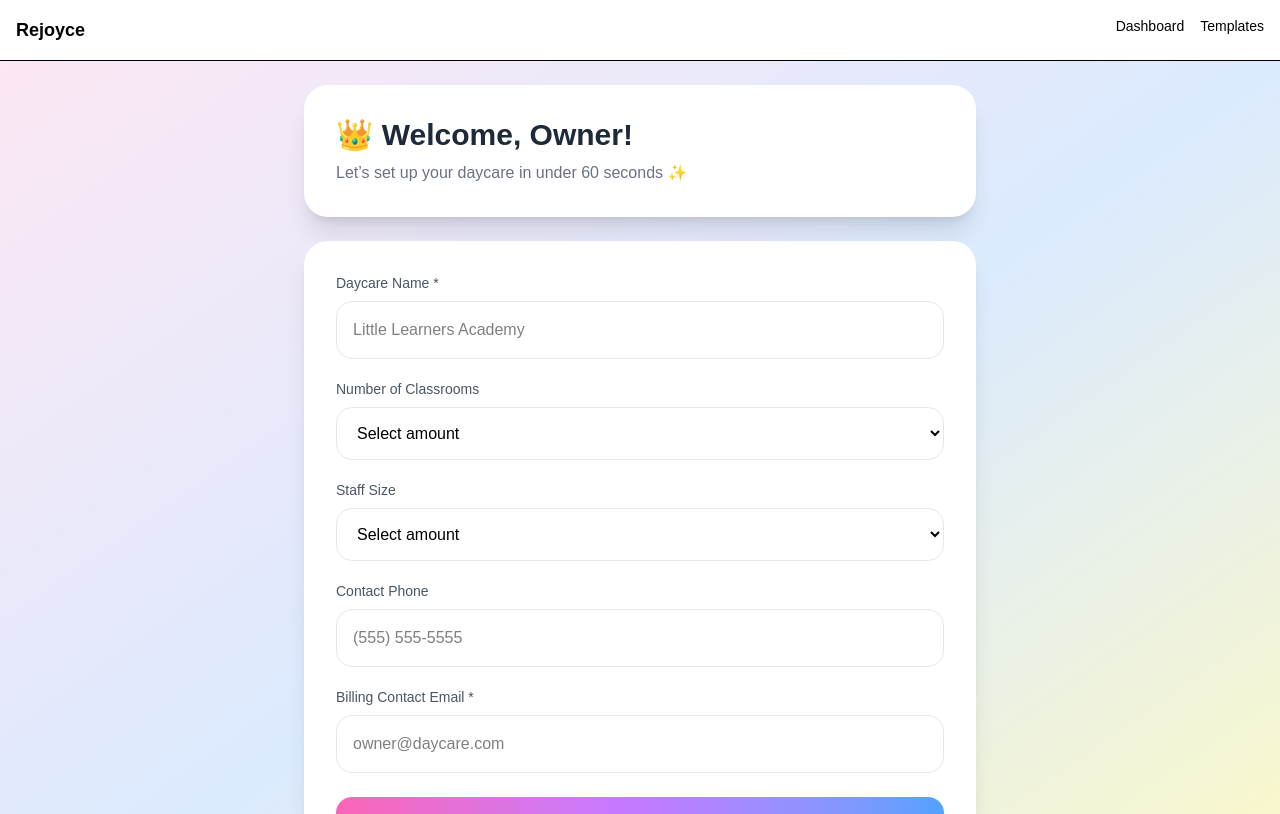
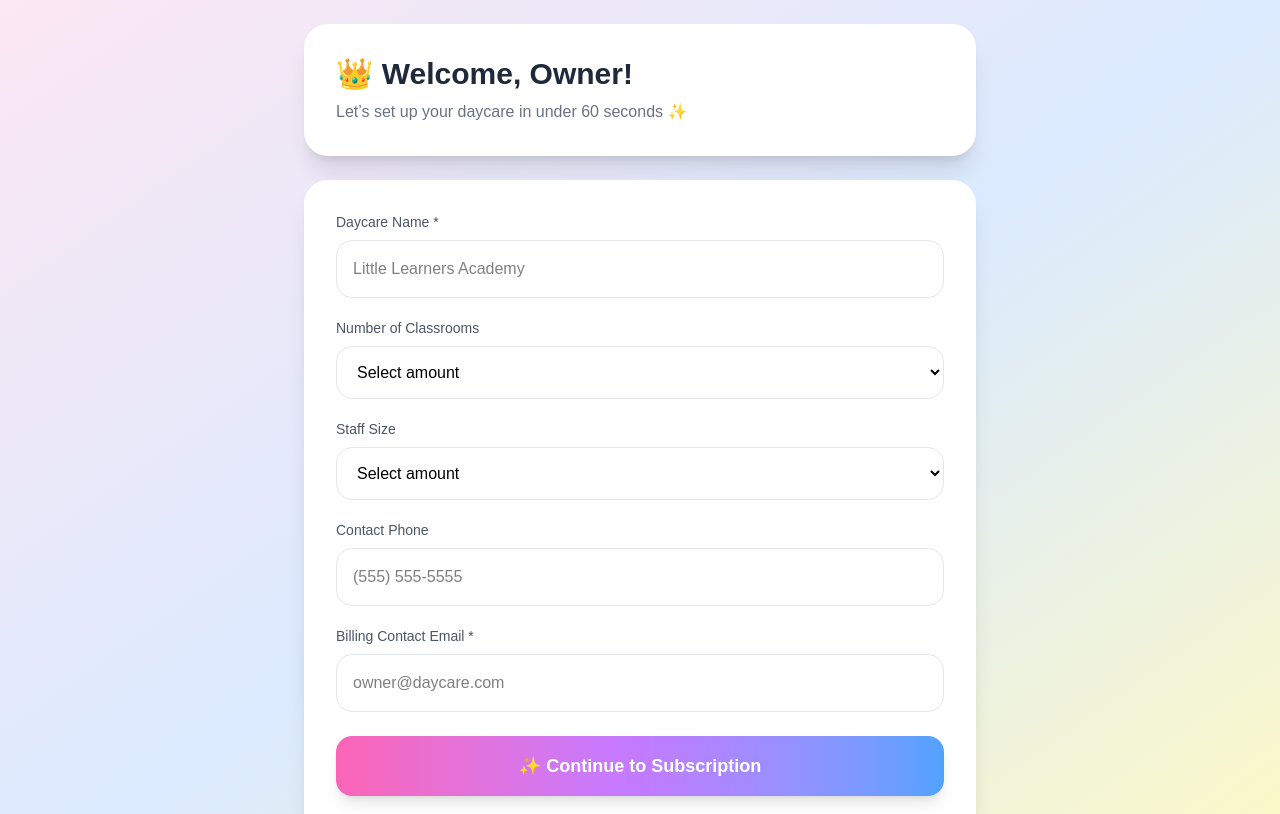
Before and after one commit to boomthewiz/daycare-saas-platform, a Next.js app: page /onboarding-owner in a window 1280 px wide. Shown: the top 814 px of the page. Built offline with nearby package versions, Linux system fonts and the light colour scheme.

Commit message:
Updated layout page to accomodate header and sidebar components better.

```diff
--- a/app/layout.tsx
+++ b/app/layout.tsx
@@ -1,33 +1,38 @@
-import Link from "next/link"
 import "./globals.css"
+
+export const metadata = {
+  title: "ReJoyce Workflow System",
+  description: "Operational workflow management for care and education businesses",
+}
 
 export default function RootLayout({
   children,
 }: {
   children: React.ReactNode
 }) {
-
   return (
     <html lang="en">
-      <body>
-        {/* 🧭 Navigation Bar */}
-        <nav className="bg-white border-b p-4 flex flex-col sm:flex-row sm:justify-between gap-2">
-  <h1 className="font-bold text-lg">Rejoyce</h1>
+      <head>
+        {/* 📱 PWA + Mobile Setup */}
+        <link rel="manifest" href="/manifest.json" />
+        <meta name="theme-color" content="#111827" />
+        <meta
+          name="viewport"
+          content="width=device-width, initial-scale=1"
+        />
+        <meta
+          name="mobile-web-app-capable"
+          content="yes"
+        />
+        <meta
+          name="apple-mobile-web-app-status-bar-style"
+          content="default"
+        />
+      </head>
 
-  <link rel="manifest" href="/manifest.json" />
-  <meta name="theme-color" content="#111827" />
-  <meta name="viewport" content="width=device-width, initial-scale=1" />
-  <meta name="mobile-web-app-capable" content="yes" />
-  <meta name="apple-mobile-web-app-status-bar-style" content="default" />
-
-  <div className="flex gap-4 text-sm">
-    <Link href="/dashboard">Dashboard</Link>
-    <Link href="/templates">Templates</Link>
-  </div>
-</nav>
-
-        {/* 📦 Page Content */}
-        <main>{children}</main>
+      <body className="bg-gray-50">
+        {/* 🧱 App Content Only */}
+        {children}
       </body>
     </html>
   )
```
